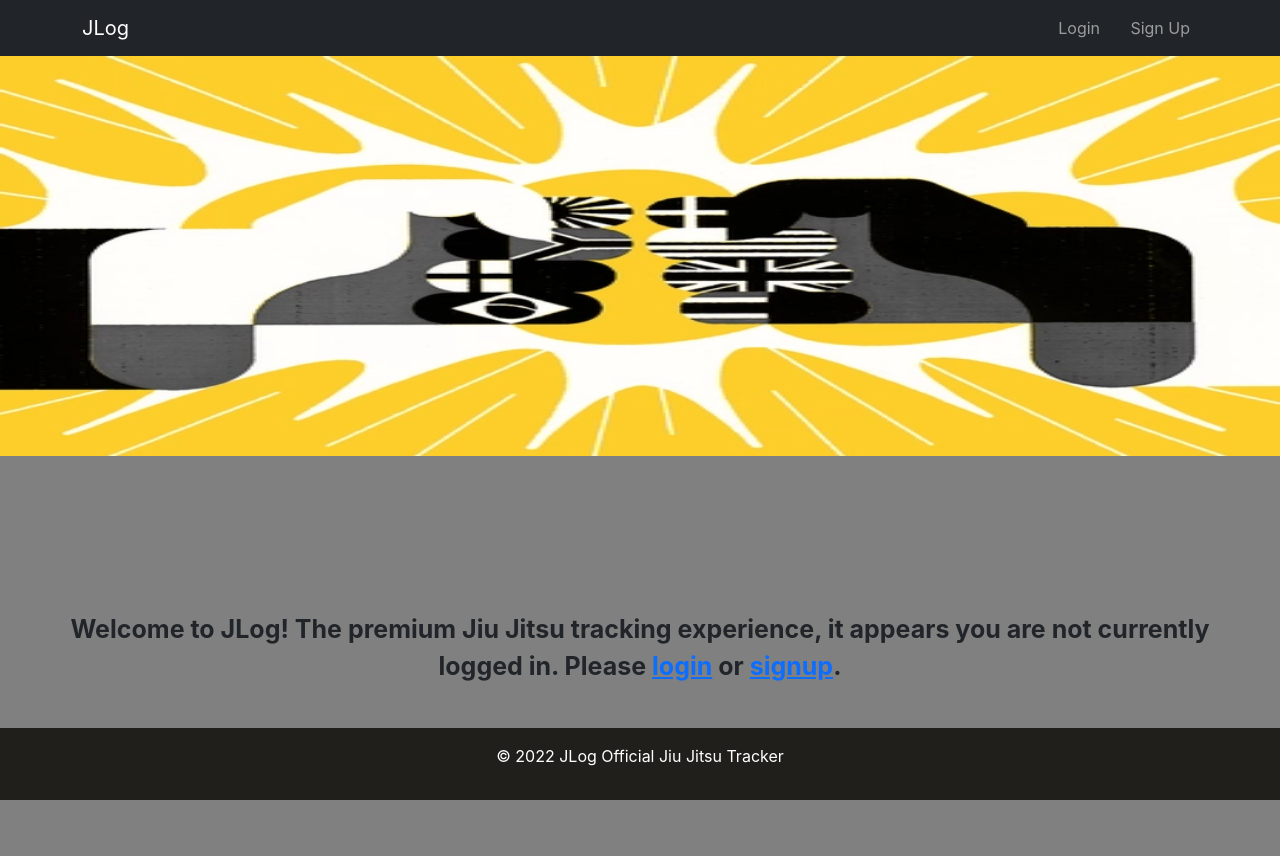
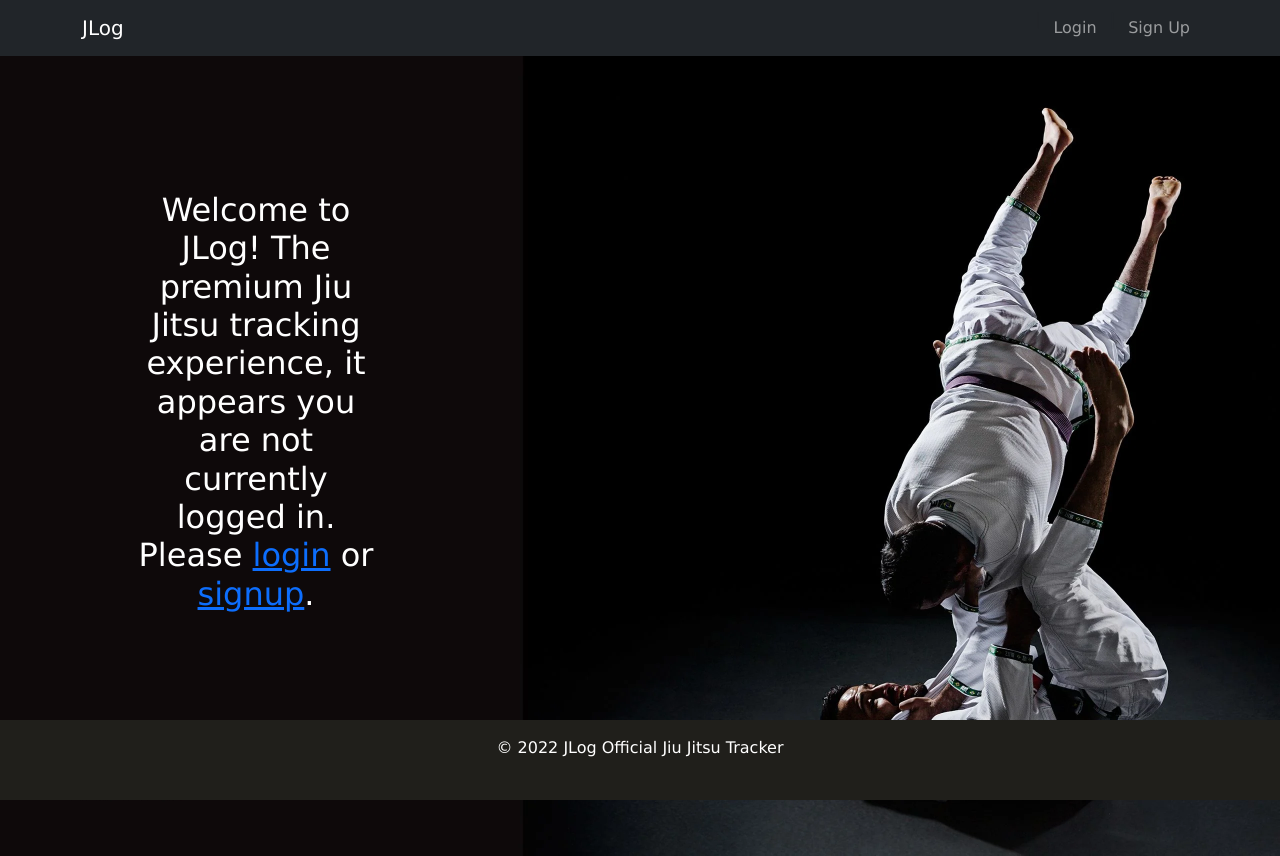
Before and after one commit to Ttovey/JLog, a React (Create React App) app: page / in a window 1280 px wide. After the commit the page ends 800 px from the top, so only its background shows below. Built offline with nearby package versions, Linux system fonts and the light colour scheme; the HTML template or start-up script is replaced by a standard one.

Commit message:
Change Login/Signup Form UI

```diff
--- a/src/App.css
+++ b/src/App.css
@@ -2,6 +2,7 @@
   text-align: center;
   background-color: lightslategrey;
   height: 100vh;
+  font-family: Verdana, Geneva, Tahoma, sans-serif;
 }
 
 .nav {
@@ -12,33 +13,42 @@
   display: flex;
 }
 
+.auth-forms {
+  display: flex;
+  justify-content: center;
+  height: 500px;
+  align-items: center;
+}
+
 .header {
   display: flex;
-  justify-content: center;
+  /* justify-content: center; */
   align-items: center;
-  overflow: hidden
+  overflow: hidden;
+  position: fixed;
 }
+
+.welcome {
+  position: absolute;
+  color: white;
+  /* display: flex; */
+  width: 20vw;
+  left: 10%;
+  padding-bottom: 100px;
+}
+
 
 .header img {
   flex-shrink: 0;
-  width: 100%;
-  height: 50vh;
-}
-
-.header-content {
-  background-color: grey;
-  display: flex;
-  justify-content: center;
-  align-items: center;
-  height: 50vh;
-  font-size: 25px;
-  font-weight: bold;
-  padding: 50px;
-  margin-bottom: 50px;
+  width: 100vw;
+  background-size: cover;
+  margin-left: auto;
+  margin-right: auto;
+  height: 100vh;
 }
 
 .footer{
-  margin-top: 1rem;
+  margin-top: 1.1rem;
   padding: 1rem;
   background-color: rgb(32, 31, 27);
   color: white;
@@ -46,6 +56,7 @@
   bottom: 0;
   left: 0;
   width: 100%;
+  height: 80px;
 }
 
 navLink:visited {
@@ -71,3 +82,14 @@ ul {
   position: absolute;
   width: 50%;
 }
+
+.text-left {
+  text-align: left !important;
+}
+
+.auth-page-form {
+  background-color: white;
+  box-shadow: 5px 5px 5px rgb(0, 0, 0, 0.2);
+  width: 45vw;
+  max-width: 600px;
+}
--- a/src/pages/Activites.js
+++ b/src/pages/Activites.js
@@ -1,7 +1,7 @@
 import AddActivityModal from "../components/AddActivityModal";
 import { useEffect, useState } from "react";
 import JLogAPI from "../api/JLogAPI";
-import { Accordion, Button } from "react-bootstrap";
+import { Accordion, Button, ListGroup } from "react-bootstrap";
 
 
 function Activities() {
@@ -33,15 +33,15 @@ function Activities() {
         console.log(jitz)
         return <Accordion.Item eventKey={`${index}`}>
                 <Accordion.Header>{jitz.name} : {jitz.date.slice(0, 10)}</Accordion.Header>
-                <Accordion.Body>
-                  <p>{jitz.description}</p>
-                  <p>Duration: {jitz.duration} minutes</p>
-                  <p>Rolls: {jitz.rolls}</p>
-                  <ul>Submissions:{jitz.submissions.map((sub, index) => {
-                    return <li>{sub.name} : {sub.count}</li>
-                  })}</ul>
-                  <hr />
-                  <Button variant='danger' onClick={() => handleDelete(jitz.id)}>Delete</Button>
+                <Accordion.Body className="text-left">
+                  <ListGroup>
+                    <ListGroup.Item>Description: {jitz.description}</ListGroup.Item>
+                    <ListGroup.Item>Duration: {jitz.duration} minutes</ListGroup.Item>
+                    <ListGroup.Item>Rolls: {jitz.rolls}</ListGroup.Item>
+                    <ListGroup.Item>Submissions: <ul>{jitz.submissions.map((sub, index) => {
+                    return <li>{sub.name} : {sub.count}</li>})}</ul></ListGroup.Item>
+                  </ListGroup>
+                  <Button variant='danger' className="ml-auto" onClick={() => handleDelete(jitz.id)}>Delete</Button>
                 </Accordion.Body>
               </Accordion.Item>
       })
--- a/src/pages/LandingPage.js
+++ b/src/pages/LandingPage.js
@@ -5,10 +5,8 @@ function LandingPage() {
   return (
   <div>
     <div className='header'>
-      <img src={require('../assets/fistBump.jpeg')}></img>
-    </div>
-    <div className='header-content'>
-    <p>Welcome to JLog! The premium Jiu Jitsu tracking experience, it appears you are not currently logged in. Please <Link to="/login">login</Link> or <Link to="/signup">signup</Link>.</p>
+      <img src={require('../assets/wallpaper.webp')}></img>
+      <h2 className='welcome'>Welcome to JLog! The premium Jiu Jitsu tracking experience, it appears you are not currently logged in. Please <Link to="/login">login</Link> or <Link to="/signup">signup</Link>.</h2>
     </div>
   </div>
 
--- a/src/pages/LoginPage.js
+++ b/src/pages/LoginPage.js
@@ -1,4 +1,5 @@
 import { Navigate, useNavigate } from "react-router-dom"
+import { Form, Button } from 'react-bootstrap'
 import JLogAPI from "../api/JLogAPI"
 
 function LoginPage(props) {
@@ -27,18 +28,21 @@ function LoginPage(props) {
 
   return (
     <div>
-      <h2>Login Page</h2>
-      <br />
+      <div className="auth-forms">
+      <Form onSubmit={ handleLogin } className='rounded p-4 p-sm-3 auth-page-form'>
+        <h2>Log In</h2>
+        <Form.Group className="mb-3">
+          <Form.Label>Username</Form.Label>
+          <Form.Control type='text' placeholder='enter username' name='username'/>
+        </Form.Group>
+        <Form.Group className="mb-3" controlId='formBasicPassword'>
+          <Form.Label>Password</Form.Label>
+          <Form.Control type='password' placeholder='password' name='password'/>
+        </Form.Group>
+        <Button type="submit" variant='primary'>Log In</Button>
+      </Form>
+      </div>
 
-      <form onSubmit={ handleLogin }>
-        <label>Username</label>
-        <input type='text' name='username' placeholder='username'></input>
-        <br />
-        <label>Password</label>
-        <input type='text' name='password' placeholder='password'></input>
-        <br />
-        <button type="submit">Login</button>
-      </form>
 
     </div>
   )
--- a/src/pages/SignUpPage.js
+++ b/src/pages/SignUpPage.js
@@ -1,5 +1,6 @@
 import { useNavigate } from 'react-router-dom'
 import JLogAPI from '../api/JLogAPI'
+import {Form, Button} from 'react-bootstrap'
 
 function SignUpPage(props) {
   const navigate = useNavigate()
@@ -28,22 +29,24 @@ function SignUpPage(props) {
 
   return (
     <div>
-      <h2>Sign Up Page</h2>
-      <br />
-
-      <form onSubmit={ handleSignUp }>
-        <label>Username</label>
-        <input type='text' name='username' placeholder='username'></input>
-        <br />
-        <label>Password</label>
-        <input type='text' name='password' placeholder='password'></input>
-        <br />
-        <label>Confirm Password</label>
-        <input type='text' name='confirm-password' placeholder='confirm password'></input>
-        <br />
-        <button type="submit">Login</button>
-      </form>
-
+      <div className="auth-forms">
+      <Form onSubmit={ handleSignUp } className='rounded p-4 p-sm-3 auth-page-form'>
+        <h2>Sign Up</h2>
+        <Form.Group className="mb-3">
+          <Form.Label>Username</Form.Label>
+          <Form.Control type='text' placeholder='enter username' name='username'/>
+        </Form.Group>
+        <Form.Group className="mb-3" controlId='formBasicPassword'>
+          <Form.Label>Password</Form.Label>
+          <Form.Control type='password' placeholder='password' name='password'/>
+        </Form.Group>
+        <Form.Group className="mb-3" controlId='formBasicPassword'>
+          <Form.Label>Confirm Password</Form.Label>
+          <Form.Control type='password' placeholder='confirm password' name='confirm-password'/>
+        </Form.Group>
+        <Button type="submit" variant='primary'>Sign Up</Button>
+      </Form>
+      </div>
     </div>
   )
 
```
Also changed, not shown: src/assets/wallpaper.webp (added), 1 other file (tests, documents, lock files or other folders).
